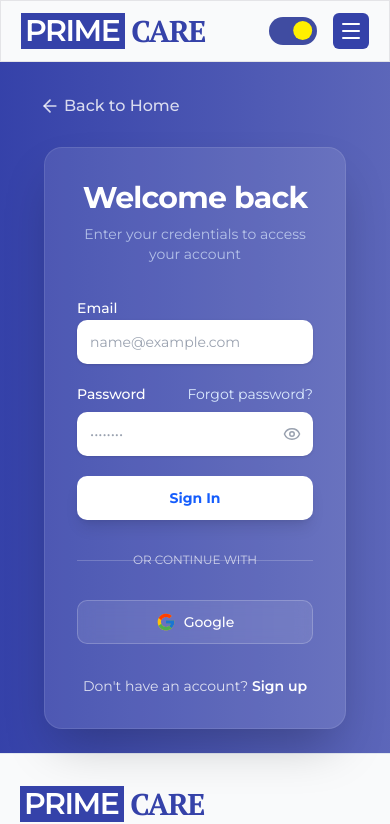
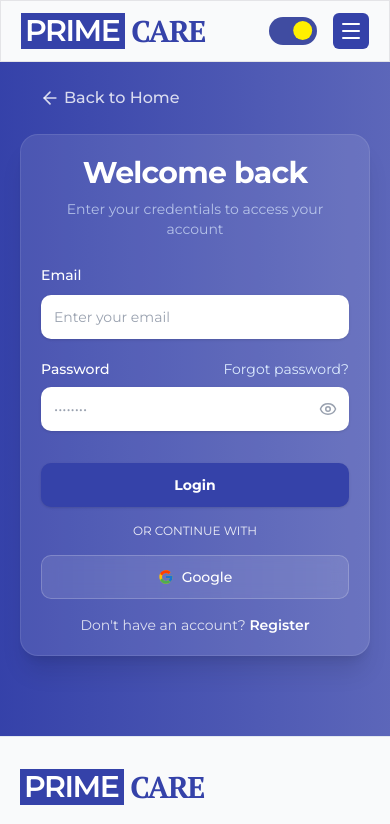
Before and after one commit to hadialhamza/prime-care, a Next.js app: page /login in a window 390 px wide. Shown: the top 824 px of the page. Built offline with nearby package versions, Linux system fonts and the light colour scheme.

Commit message:
make the login page responsive for all devices.

```diff
--- a/src/app/login/page.jsx
+++ b/src/app/login/page.jsx
@@ -8,18 +8,22 @@ import React from "react";
 const LoginPage = () => {
   return (
     <div
-      className={`bg-linear-to-r from-primary to-primary/80 dark:from-sidebar dark:to-sidebar/90`}
+      className={`bg-linear-to-r from-primary to-primary/80 dark:from-sidebar dark:to-sidebar/90 pb-20`}
     >
       <Container>
-        <div className="pt-8 pl-5 inline-block">
-        <Link
-          href="/"
-          className="group flex items-center gap-1 text-white/80 hover:text-white hover:scale-102 transition-transform duration-200 w-fit font-medium"
-        >
-          <ArrowLeft size={20} className="group-hover:-translate-x-1 transition-transform"/> Back to Home
-        </Link>
-      </div>
-        <div className="grid lg:grid-cols-2 gap-10 p-6 items-center">
+        <div className="py-6 pl-5 inline-block">
+          <Link
+            href="/"
+            className="group flex items-center gap-1 text-white/80 hover:text-white hover:scale-102 transition-transform duration-200 font-medium"
+          >
+            <ArrowLeft
+              size={20}
+              className="group-hover:-translate-x-1 transition-transform"
+            />
+            Back to Home
+          </Link>
+        </div>
+        <div className="grid lg:grid-cols-2 gap-10 md:p-6 items-center">
           <LoginBanner />
           <LoginForm />
         </div>
--- a/src/components/auth/loginPage/LoginBanner.jsx
+++ b/src/components/auth/loginPage/LoginBanner.jsx
@@ -1,28 +1,18 @@
-import Link from "next/link";
-import { ArrowLeft } from "lucide-react";
-
 const LoginBanner = () => {
   return (
     <div className="hidden lg:flex flex-col justify-center">
-      {/* Top: Back Link */}
-
-
-      {/* Middle: Text Content */}
       <div className="max-w-md ml-auto">
         <h1 className="text-5xl font-bold tracking-tight mb-4 text-white/90 leading-tight">
           Reliable care for <br />
-          <div className="text-primary dark:text-foreground bg-white dark:bg-primary px-4 inline-block py-1 mt-1">your loved ones.</div>
+          <div className="text-primary dark:text-foreground bg-white dark:bg-primary px-4 inline-block py-1 mt-1">
+            your loved ones.
+          </div>
         </h1>
         <p className="text-white/80 dark:text-gray-400 text-lg leading-relaxed font-light">
           Connect with trusted professionals for babysitting, elderly care, and
           special needs support. Your family&apos;s safety is our priority.
         </p>
       </div>
-
-      {/* Bottom: Footer */}
-      <div className="relative z-10 text-sm text-muted-foreground/60">
-        © 2024 Care.IO Inc. All rights reserved.
-      </div>
     </div>
   );
 };
--- a/src/components/auth/loginPage/LoginForm.jsx
+++ b/src/components/auth/loginPage/LoginForm.jsx
@@ -9,6 +9,7 @@ import toast from "react-hot-toast";
 import { FcGoogle } from "react-icons/fc";
 import { AiOutlineLoading3Quarters } from "react-icons/ai";
 import { Eye, EyeOff } from "lucide-react";
+import { Button } from "@/components/ui/button";
 
 const LoginForm = () => {
   const [isLoading, setIsLoading] = useState(false);
@@ -49,11 +50,9 @@ const LoginForm = () => {
   };
 
   return (
-    <div className="w-full max-w-md mx-auto bg-white/10 dark:bg-background p-8 rounded-2xl border border-white/10 shadow-2xl">
-      <div className="w-full space-y-8">
-
-        {/* Header */}
-        <div className="text-center">
+    <div className="w-full max-w-md mx-auto bg-white/10 dark:bg-background p-5 md:p-8 rounded-2xl border border-white/10 shadow-xl">
+      <div className="">
+        <div className="text-center mb-6">
           <h2 className="text-3xl font-bold tracking-tight text-white">
             Welcome back
           </h2>
@@ -64,16 +63,16 @@ const LoginForm = () => {
 
         {/* Login Form */}
         <form onSubmit={handleSubmit(onSubmit)} className="space-y-5">
-
           {/* Email Field */}
-          <div className="space-y-2">
-            <label className="text-sm font-medium leading-none text-white">Email</label>
+          <div className="">
+            <label className="text-sm font-medium leading-none text-white">
+              Email
+            </label>
             <input
               {...register("email", { required: "Email is required" })}
               type="email"
-              placeholder="name@example.com"
-              // Input Styling: White in Light Mode (Classic), Glass in Dark Mode
-              className="flex h-11 w-full rounded-lg border border-transparent bg-white dark:bg-white/10 px-3 py-2 text-sm text-gray-900 dark:text-white placeholder:text-gray-400 focus-visible:outline-none focus-visible:ring-2 focus-visible:ring-white/50 transition-all shadow-sm"
+              placeholder="Enter your email"
+              className="mt-2 flex h-11 w-full rounded-lg border border-transparent bg-white dark:bg-white/10 px-3 py-2 text-sm text-gray-900 dark:text-white placeholder:text-gray-400 focus-visible:outline-none focus-visible:ring-2 focus-visible:ring-white/50 transition-all shadow-sm"
             />
             {errors.email && (
               <p className="text-xs text-red-300 font-medium mt-1">
@@ -88,7 +87,10 @@ const LoginForm = () => {
               <label className="text-sm font-medium leading-none text-white">
                 Password
               </label>
-              <Link href="#" className="text-sm text-blue-100 hover:text-white hover:underline">
+              <Link
+                href="#"
+                className="text-sm text-blue-100 hover:text-white hover:underline"
+              >
                 Forgot password?
               </Link>
             </div>
@@ -115,50 +117,40 @@ const LoginForm = () => {
           </div>
 
           {/* Submit Button */}
-          <button
+          <Button
             type="submit"
             disabled={isLoading}
-            className="inline-flex items-center justify-center rounded-lg text-sm font-bold bg-white text-blue-600 hover:bg-blue-50 h-11 w-full disabled:opacity-70 transition-all shadow-lg hover:shadow-xl transform hover:-translate-y-0.5"
+            className="cursor-pointer mt-3 rounded-lg text-sm font-bold h-11 w-full disabled:opacity-70 transition-all shadow-sm hover:shadow-xl hover:-translate-y-0.5"
           >
             {isLoading ? (
               <AiOutlineLoading3Quarters className="animate-spin mr-2" />
             ) : (
-              "Sign In"
+              "Login"
             )}
-          </button>
+          </Button>
         </form>
 
-        {/* Divider */}
-        <div className="relative">
-          <div className="absolute inset-0 flex items-center">
-            <span className="w-full border-t border-white/20" />
-          </div>
-          <div className="relative flex justify-center text-xs uppercase">
-            {/* Transparent background so it doesn't look like a box on the gradient */}
-            <span className="bg-transparent px-2 text-white/70">
-              Or continue with
-            </span>
-          </div>
-        </div>
-
+        <p className="my-4 text-center text-xs text-white/90 uppercase">
+          Or continue with
+        </p>
         {/* Social Login */}
-        <button
+        <Button
           onClick={handleGoogleLogin}
           type="button"
           className="inline-flex items-center justify-center rounded-lg text-sm font-medium border border-white/20 bg-white/10 hover:bg-white/20 text-white h-11 w-full gap-2 transition-colors backdrop-blur-sm"
         >
           <FcGoogle className="w-5 h-5" />
           Google
-        </button>
+        </Button>
 
         {/* Register Link */}
-        <p className="text-center text-sm text-white/80">
+        <p className="mt-4 text-center text-sm text-white/80">
           Don&apos;t have an account?{" "}
           <Link
             href="/register"
             className="font-semibold text-white hover:underline underline-offset-4"
           >
-            Sign up
+            Register
           </Link>
         </p>
       </div>
--- a/src/components/layouts/Footer.jsx
+++ b/src/components/layouts/Footer.jsx
@@ -141,7 +141,7 @@ const SocialLink = ({ href, icon }) => (
   <a
     target="_blank"
     href={href}
-    className="w-10 h-10 rounded-full bg-slate-100 dark:bg-slate-900 flex items-center justify-center text-primary dark:text-slate-400 hover:bg-primary hover:text-white dark:hover:bg-primary dark:hover:text-white transition-transform transform hover:-translate-y-1 duration-200"
+    className="w-10 h-10 rounded-full bg-slate-100 dark:bg-slate-900 flex items-center justify-center text-primary dark:text-slate-400 hover:bg-primary hover:text-white dark:hover:bg-primary dark:hover:text-white transition-all hover:-translate-y-1 duration-300"
   >
     {icon}
   </a>
--- a/src/components/ui/button.jsx
+++ b/src/components/ui/button.jsx
@@ -1,11 +1,10 @@
-import * as React from "react"
-import { Slot } from "@radix-ui/react-slot"
+import * as React from "react";
+import { Slot } from "@radix-ui/react-slot";
 import { cva } from "class-variance-authority";
-
-import { cn } from "@/lib/utils"
+import { cn } from "@/lib/utils";
 
 const buttonVariants = cva(
-  "inline-flex items-center justify-center gap-2 whitespace-nowrap rounded-md text-sm font-medium transition-all disabled:pointer-events-none disabled:opacity-50 [&_svg]:pointer-events-none [&_svg:not([class*='size-'])]:size-4 shrink-0 [&_svg]:shrink-0 outline-none focus-visible:border-ring focus-visible:ring-ring/50 focus-visible:ring-[3px] aria-invalid:ring-destructive/20 dark:aria-invalid:ring-destructive/40 aria-invalid:border-destructive",
+  "inline-flex items-center justify-center gap-2 whitespace-nowrap rounded-md text-sm font-medium transition-all disabled:pointer-events-none disabled:opacity-50 [&_svg]:pointer-events-none [&_svg:not([class*='size-'])]:size-4 shrink-0 [&_svg]:shrink-0 outline-none focus-visible:border-ring focus-visible:ring-ring/50 focus-visible:ring-[3px] aria-invalid:ring-destructive/20 dark:aria-invalid:ring-destructive/40 aria-invalid:border-destructive cursor-pointer",
   {
     variants: {
       variant: {
@@ -34,7 +33,7 @@ const buttonVariants = cva(
       size: "default",
     },
   }
-)
+);
 
 function Button({
   className,
@@ -43,7 +42,7 @@ function Button({
   asChild = false,
   ...props
 }) {
-  const Comp = asChild ? Slot : "button"
+  const Comp = asChild ? Slot : "button";
 
   return (
     <Comp
@@ -51,8 +50,9 @@ function Button({
       data-variant={variant}
       data-size={size}
       className={cn(buttonVariants({ variant, size, className }))}
-      {...props} />
+      {...props}
+    />
   );
 }
 
-export { Button, buttonVariants }
+export { Button, buttonVariants };
```
